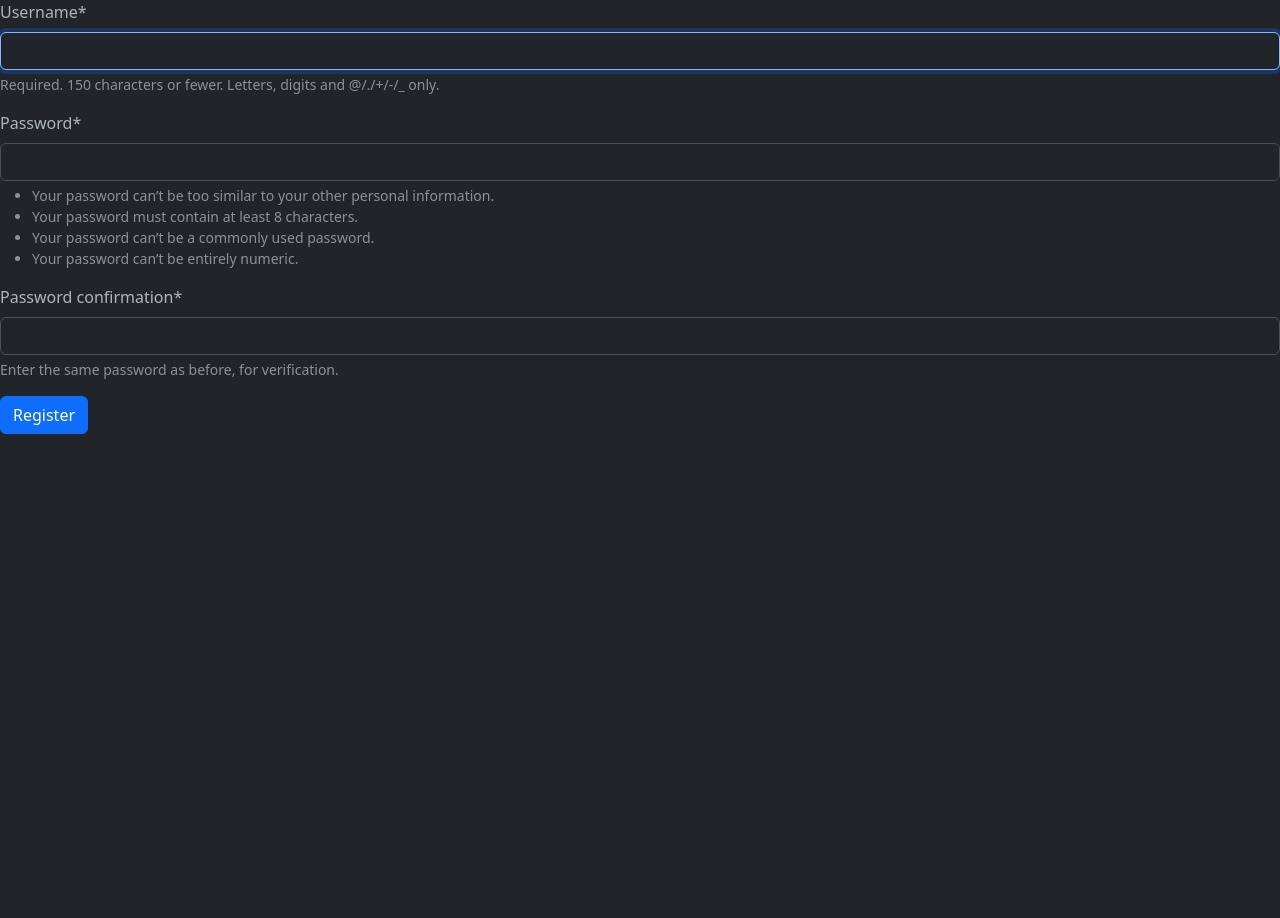
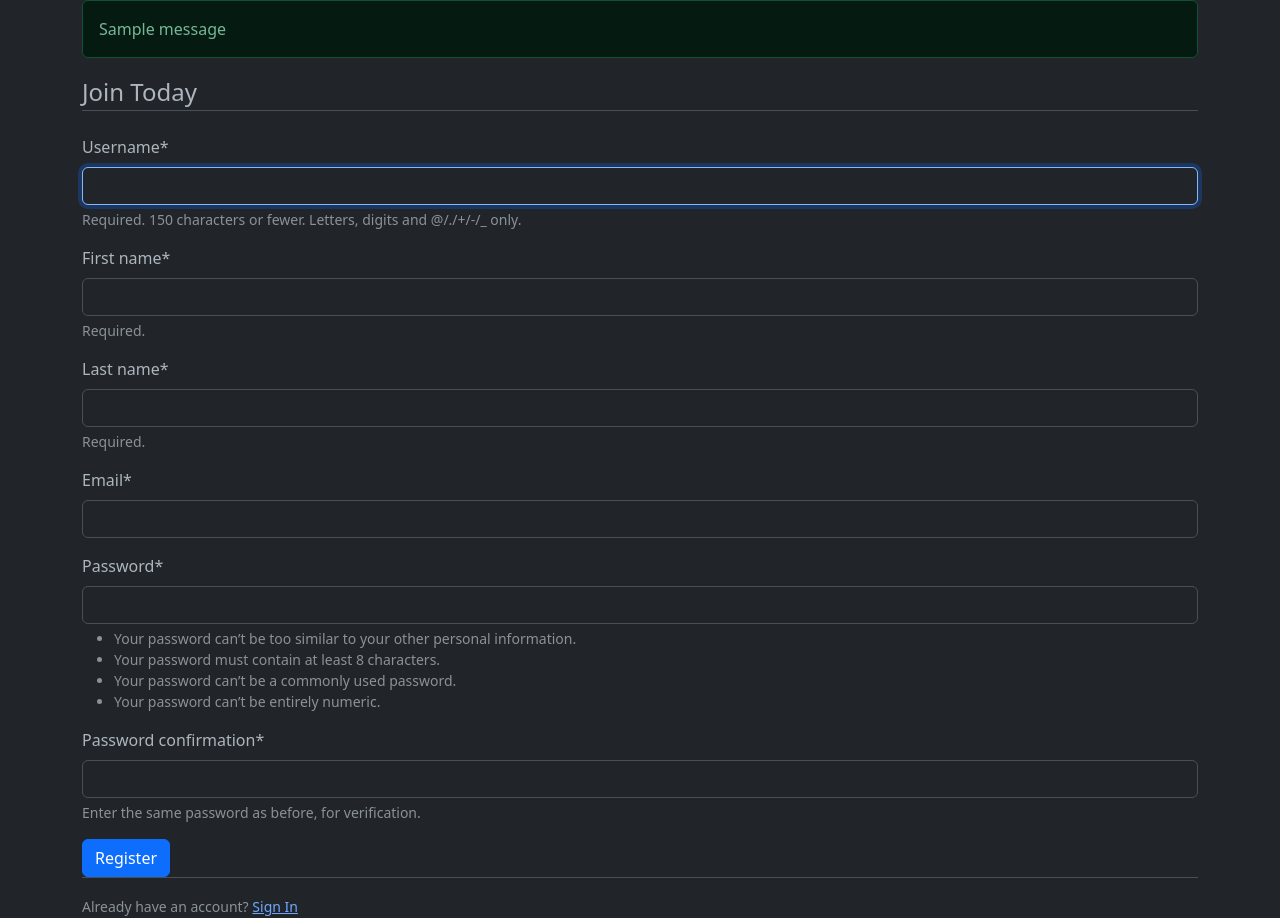
Before and after one commit to texaskyle/django_blog_project, a Django app: page /register/ in a window 1280 px wide. Shown: the part 56-974 px from the top of the page. Before the commit the page ends 490 px from the top, so only its background shows below. Run offline with Django 4.2, Linux system fonts and the light colour scheme; one stand-in notice (Sample message) is shown; some libraries are stand-ins or nearby versions.

Commit message:
register users using forms

```diff
--- a/blog/templates/blog/base.html
+++ b/blog/templates/blog/base.html
@@ -59,7 +59,14 @@
   </div>
 </nav>
 
-<div>
+<div class="container">
+  {% if messages %}
+    {% for message in messages %}
+      <div class="alert alert-{{ message.tags }}">
+        {{ message }}
+      </div>
+    {% endfor %}
+  {% endif %}
   {% block content %}
 
   {% endblock content %}
--- /dev/null
+++ b/users/forms.py
@@ -0,0 +1,21 @@
+from django import forms
+from django.contrib.auth.models import User
+from django.contrib.auth.forms import UserCreationForm
+
+
+class UserRegisterForm(UserCreationForm):
+    first_name = forms.CharField(max_length=30, help_text='Required.')
+    last_name = forms.CharField(max_length=30, help_text='Required.')
+    email = forms.EmailField()
+
+    class Meta:
+         model = User
+         fields = ['username', 'first_name', 'last_name', 'email', 'password1', 'password2']
+
+    def save(self, commit=True):
+        user = super().save(commit=False)
+        user.first_name = self.cleaned_data['first_name']
+        user.last_name = self.cleaned_data['last_name']
+        if commit:
+            user.save()
+        return user
--- a/users/templates/users/register.html
+++ b/users/templates/users/register.html
@@ -9,9 +9,17 @@
         {% csrf_token %}
 
         <fieldset class="form-group">
+            <legend class="border-bottom mb-4" > Join Today</legend>
             {{ form|crispy }}
         </fieldset>
+        <div class="form-group">
+            <button type="submit" class="btn btn-primary">Register</button>
+        </div>
+    </form>
 
-        <button type="submit" class="btn btn-primary">Register</button>
-    </form>
+    <div class="border-top pt-3">
+        <small class="text-muted">
+            Already have an account? <a class="ml-2" href="#">Sign In</a>
+        </small>
+    </div>
 {% endblock content %}
--- a/users/views.py
+++ b/users/views.py
@@ -1,8 +1,19 @@
-from django.shortcuts import render
+from django.shortcuts import render, redirect
 from django.contrib.auth.forms import UserCreationForm
+from django.contrib import messages
+from .forms import UserRegisterForm
 
 
 # Create your views here.
 def register(request):
-    form = UserCreationForm()
+    if request.method == 'POST':
+        form = UserRegisterForm(request.POST)
+        if form.is_valid():
+            user = form.save()
+            username = form.cleaned_data.get('username')
+            messages.success(request, f'Account created for {username} successful')
+            return redirect('blog-home')
+    else:
+        form = UserRegisterForm()
+
     return render(request, 'users/register.html', {'form': form})
```
Also changed, not shown: db.sqlite3.
